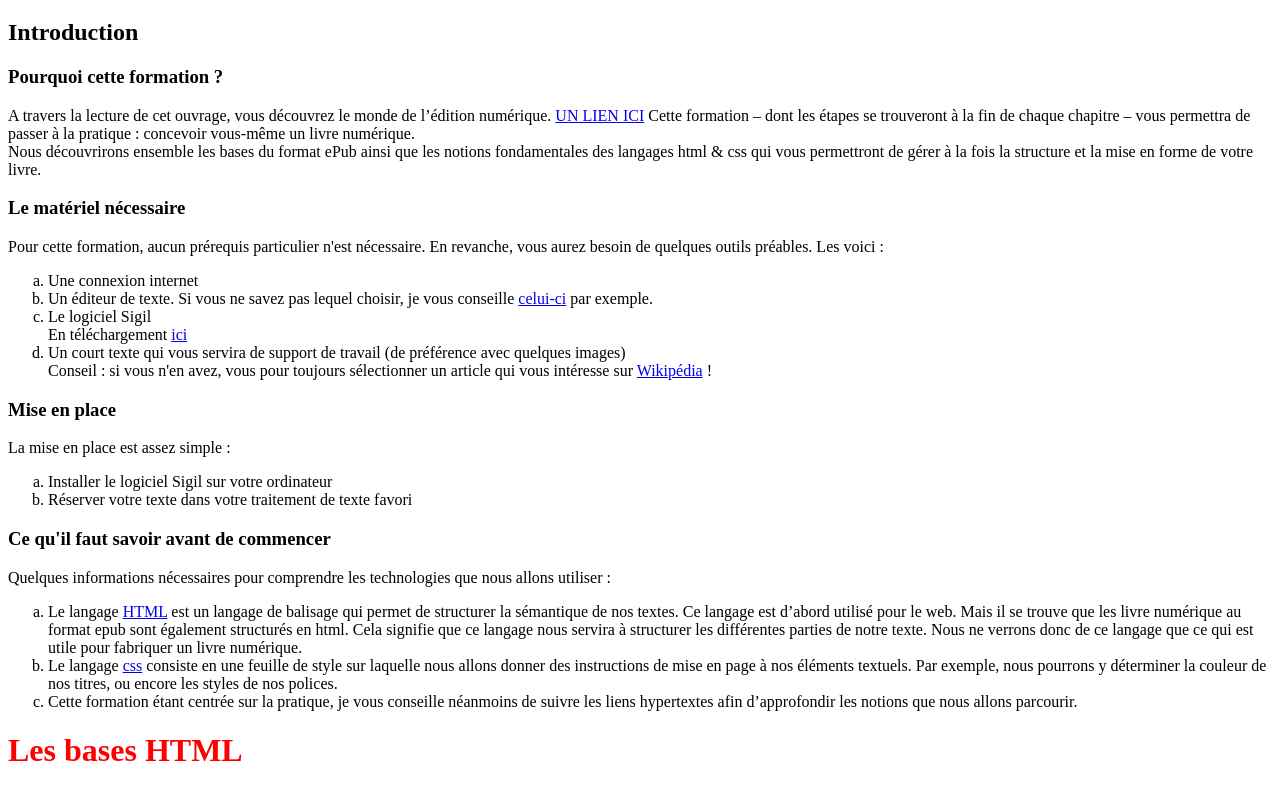
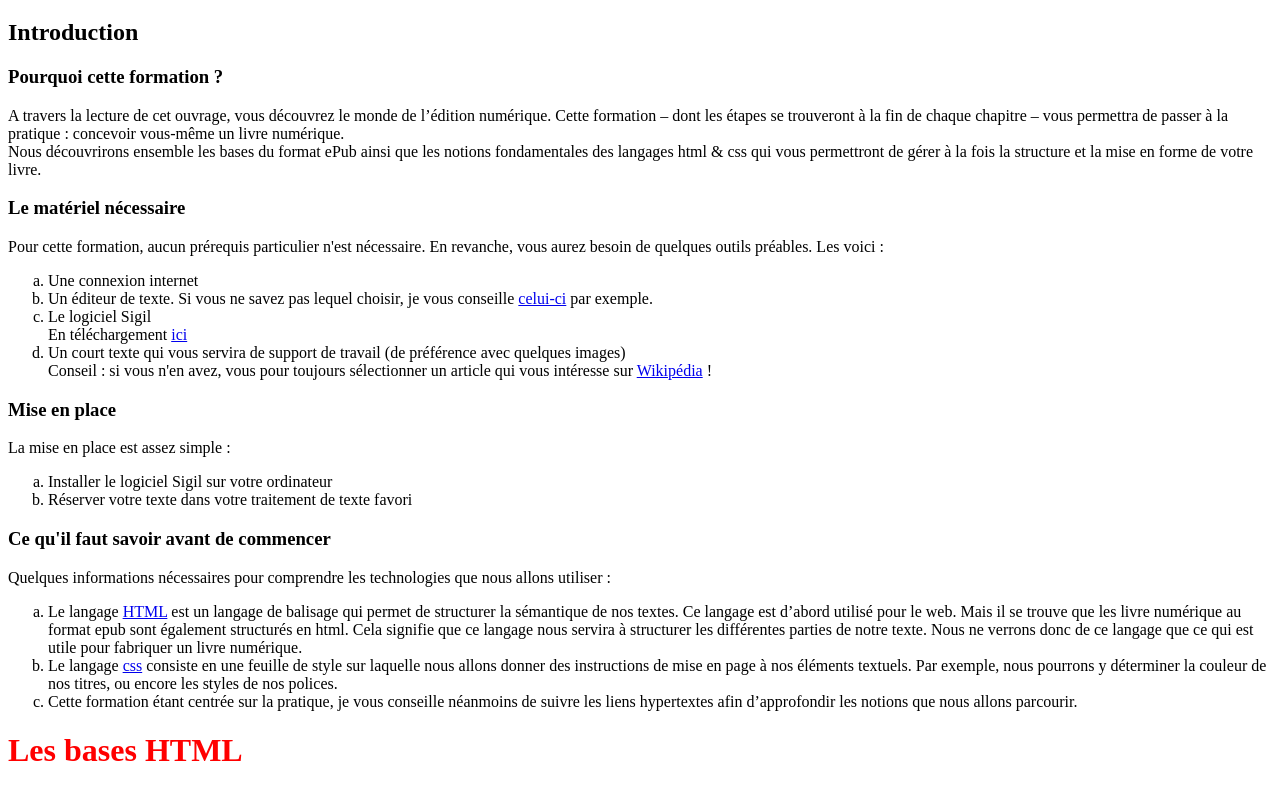
Before and after one commit to leiladada/leiladada.github.io, a plain HTML site: page index.html in a window 1280 px wide. Shown: the part 61-852 px from the top of the page. Drawn offline with Linux system fonts and the light colour scheme.

Commit message:
Update index.html

```diff
--- a/index.html
+++ b/index.html
@@ -16,7 +16,7 @@
             <h2>Introduction</h2>
                     <h3>Pourquoi cette formation ?</h3>
 
-                        <p>A travers la lecture de cet ouvrage, vous découvrez le monde de l’édition numérique. <a href="Epron-Vitali.html">UN LIEN ICI</a>
+                        <p>A travers la lecture de cet ouvrage, vous découvrez le monde de l’édition numérique.
                             Cette formation – dont les étapes se trouveront à la fin de chaque chapitre – vous permettra de passer à la pratique :
                             concevoir vous-même un livre numérique. <br>
                             Nous découvrirons ensemble les bases du format ePub ainsi que les notions fondamentales des langages
```
